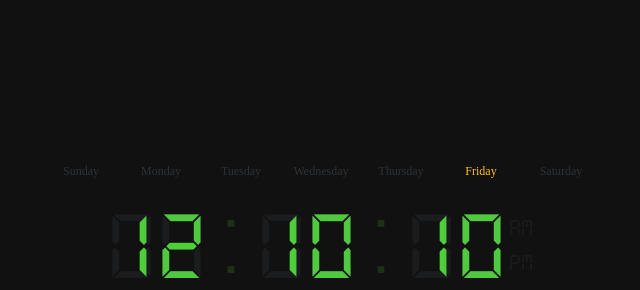
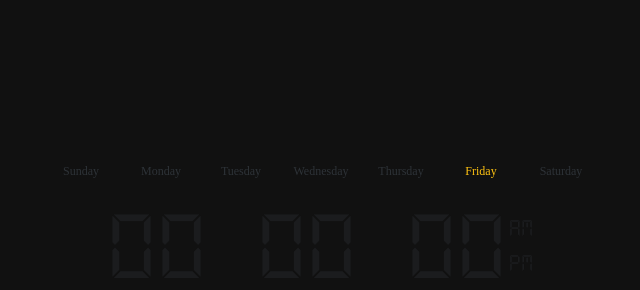
Before and after one commit to Parthideveloper/digitalClock.github.io, a plain HTML site: page index.html in a window 1280 px wide. Shown: the part 134-424 px from the top of the page, without its empty margins (319-959 px from the left). Drawn offline with Linux system fonts and the light colour scheme.

```diff
--- a/index.html
+++ b/index.html
@@ -3,7 +3,7 @@
 <head>
           <meta charset="UTF-8">
           <meta name="viewport" content="width=device-width, initial-scale=1.0">
-          <title>Document</title>
+          <title>DigitalClock parthi</title>
           <link rel="stylesheet" href="css/style.css">
 </head>
 <body>
@@ -18,14 +18,14 @@
           </div>
 
           <div class="clock">
-                    <div class="h num">1</div>
-                    <div class="h num">2</div>
-                    <div class="colon">:</div>
-                    <div class="m num">1</div>
-                    <div class="m num">0</div>
-                    <div class="colon">:</div>
-                    <div class="s num">1</div>
-                    <div class="s num">0</div>
+                    <div class="h num"><!-- 1 --></div>
+                    <div class="h num"><!-- 2 --></div>
+                    <div class="colon"><!-- : --></div>
+                    <div class="m num"><!-- 1 --></div>
+                    <div class="m num"><!-- 0 --></div>
+                    <div class="colon"><!-- : --></div>
+                    <div class="s num"><!-- 1 --></div>
+                    <div class="s num"><!-- 0 --></div>
                     <div class="meridian">
                               <span>AM</span>
                               <span>PM</span>
@@ -33,7 +33,7 @@
           </div>
 
           <div class="date">
-                    24-01-2030
+                   <!-- 24-01-2030 -->
           </div>
 
           <div class="month">
```
